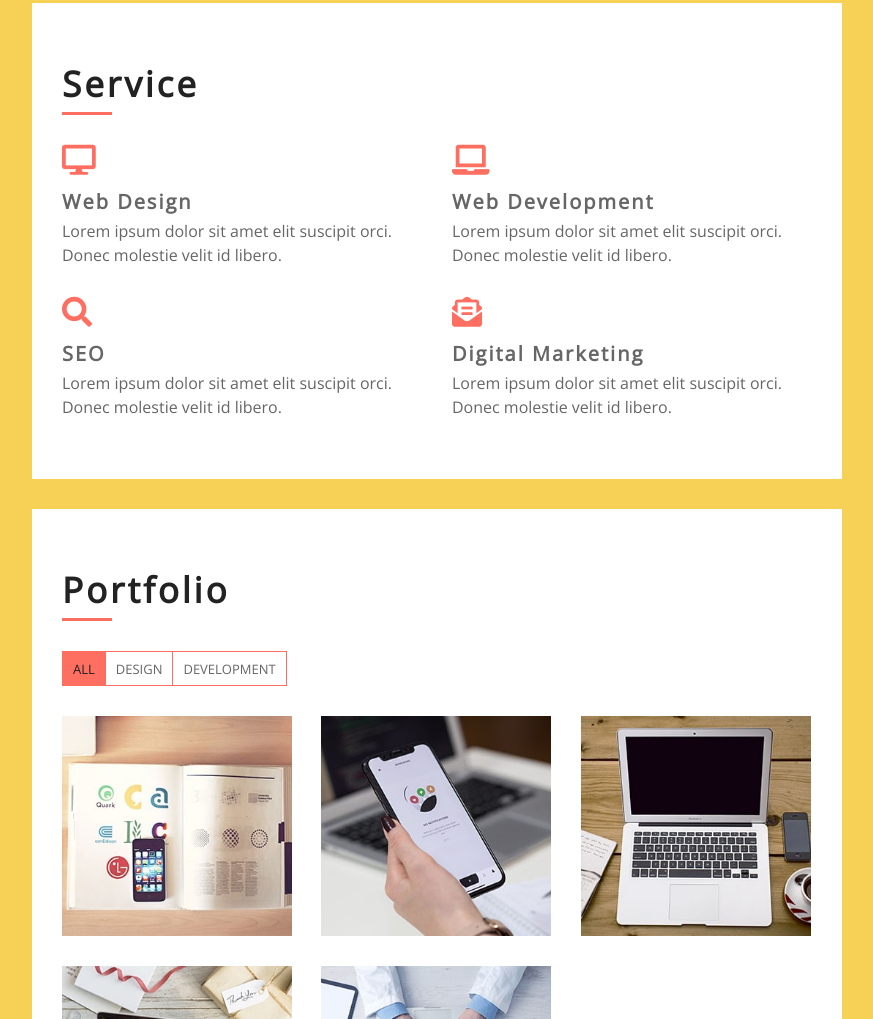
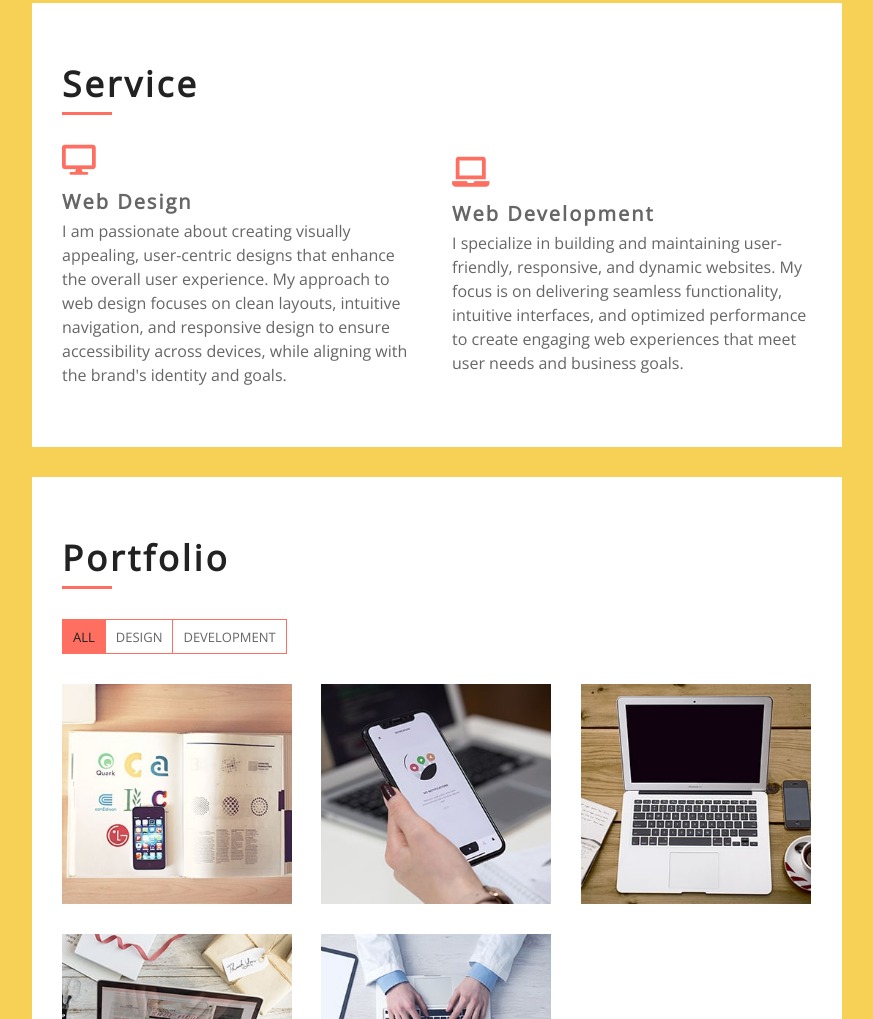
Before and after one commit to vivekd17/Vivek_Valvi_Portfolio, a plain HTML site: page index.html in a window 1280 px wide. Shown: the part 2241-3260 px from the top of the page, without its empty margins (368-1241 px from the left). Drawn offline with nearby package versions, Linux system fonts and the light colour scheme.

Commit message:
all data completed

```diff
--- a/index.html
+++ b/index.html
@@ -253,17 +253,17 @@
                                 <div class="srv-col">
                                     <i class="fa fa-desktop"></i>
                                     <h3>Web Design</h3>
-                                    <p>Lorem ipsum dolor sit amet elit suscipit orci. Donec molestie velit id libero.</p>
+                                    <p>I am passionate about creating visually appealing, user-centric designs that enhance the overall user experience. My approach to web design focuses on clean layouts, intuitive navigation, and responsive design to ensure accessibility across devices, while aligning with the brand's identity and goals.</p>
                                 </div>
                             </div>
                             <div class="col-md-6">
                                 <div class="srv-col">
                                     <i class="fa fa-laptop"></i>
                                     <h3>Web Development</h3>
-                                    <p>Lorem ipsum dolor sit amet elit suscipit orci. Donec molestie velit id libero.</p>
+                                    <p>I specialize in building and maintaining user-friendly, responsive, and dynamic websites. My focus is on delivering seamless functionality, intuitive interfaces, and optimized performance to create engaging web experiences that meet user needs and business goals.</p>
                                 </div>
                             </div>
-                            <div class="col-md-6">
+                            <!-- <div class="col-md-6">
                                 <div class="srv-col">
                                     <i class="fa fa-search"></i>
                                     <h3>SEO</h3>
@@ -276,7 +276,7 @@
                                     <h3>Digital Marketing</h3>
                                     <p>Lorem ipsum dolor sit amet elit suscipit orci. Donec molestie velit id libero.</p>
                                 </div>
-                            </div>
+                            </div> -->
                         </div>
                     </div>
                 </div>
@@ -315,7 +315,7 @@
                                         <img src="img/portfolio-2.jpg" class="img-fluid" alt="">
                                         <a href="img/portfolio-2.jpg" class="link-preview" data-lightbox="portfolio" data-title="Project Name" title="Preview"><i class="fa fa-eye"></i></a>
                                         <a href="#" class="link-details" title="More Details"><i class="fa fa-link"></i></a>
-                                        <a class="portfolio-title" href="#">E-Health <span>Web Design</span></a>
+                                        <a class="portfolio-title" href="#">E-Rural-Health <span>Web Design</span></a>
                                     </figure>
                                 </div>
                             </div>
@@ -326,7 +326,7 @@
                                         <img src="img/portfolio-3.jpg" class="img-fluid" alt="">
                                         <a href="img/portfolio-3.jpg" class="link-preview" data-lightbox="portfolio" data-title="Project Name" title="Preview"><i class="fa fa-eye"></i></a>
                                         <a href="#" class="link-details" title="More Details"><i class="fa fa-link"></i></a>
-                                        <a class="portfolio-title" href="#">Project Name <span>Web Development</span></a>
+                                        <a class="portfolio-title" href="#">Vehicle Parking management <span>Web Development</span></a>
                                     </figure>
                                 </div>
                             </div>
@@ -337,7 +337,7 @@
                                         <img src="img/portfolio-4.jpg" class="img-fluid" alt="">
                                         <a href="img/portfolio-4.jpg" class="link-preview" data-lightbox="portfolio" data-title="Project Name" title="Preview"><i class="fa fa-eye"></i></a>
                                         <a href="#" class="link-details" title="More Details"><i class="fa fa-link"></i></a>
-                                        <a class="portfolio-title" href="#">Project Name <span>Web Development</span></a>
+                                        <a class="portfolio-title" href="#">Colmar Academy <span>Web Development</span></a>
                                     </figure>
                                 </div>
                             </div>
@@ -353,13 +353,13 @@
                                 </div>
                             </div> -->
 
-                            <div class="col-lg-4 col-md-6 portfolio-item dig-mar">
+                            <div class="col-lg-4 col-md-6 portfolio-item web-dev">
                                 <div class="portfolio-wrap">
                                     <figure>
                                         <img src="img/portfolio-6.jpg" class="img-fluid" alt="">
                                         <a href="img/portfolio-6.jpg" class="link-preview" data-lightbox="portfolio" data-title="Project Name" title="Preview"><i class="fa fa-eye"></i></a>
                                         <a href="#" class="link-details" title="More Details"><i class="fa fa-link"></i></a>
-                                        <a class="portfolio-title" href="#">Project Name <span>Digital Marketing</span></a>
+                                        <a class="portfolio-title" href="#">Giant Aromatics <span>Web Development</span></a>
                                     </figure>
                                 </div>
                             </div>
```
